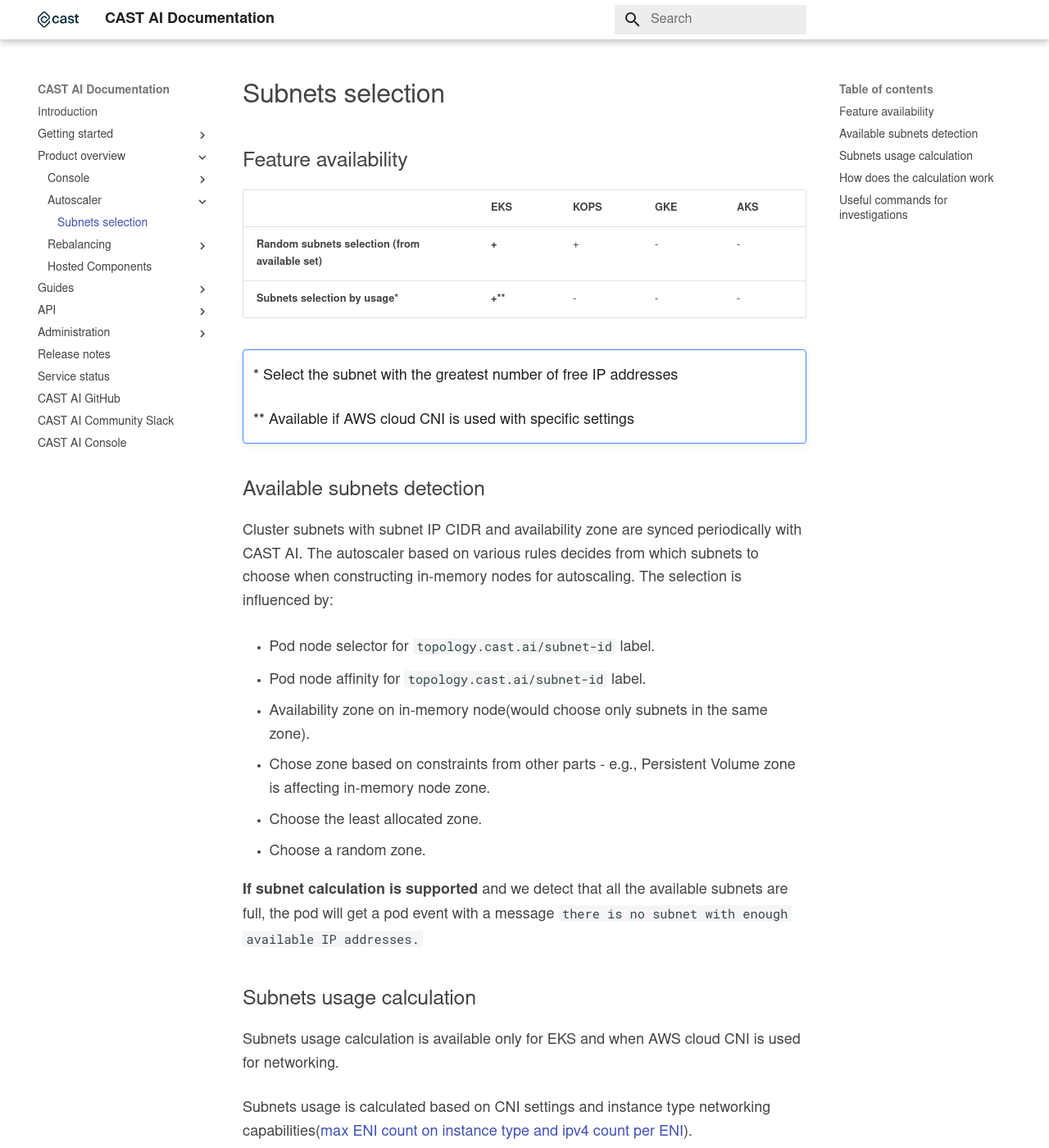
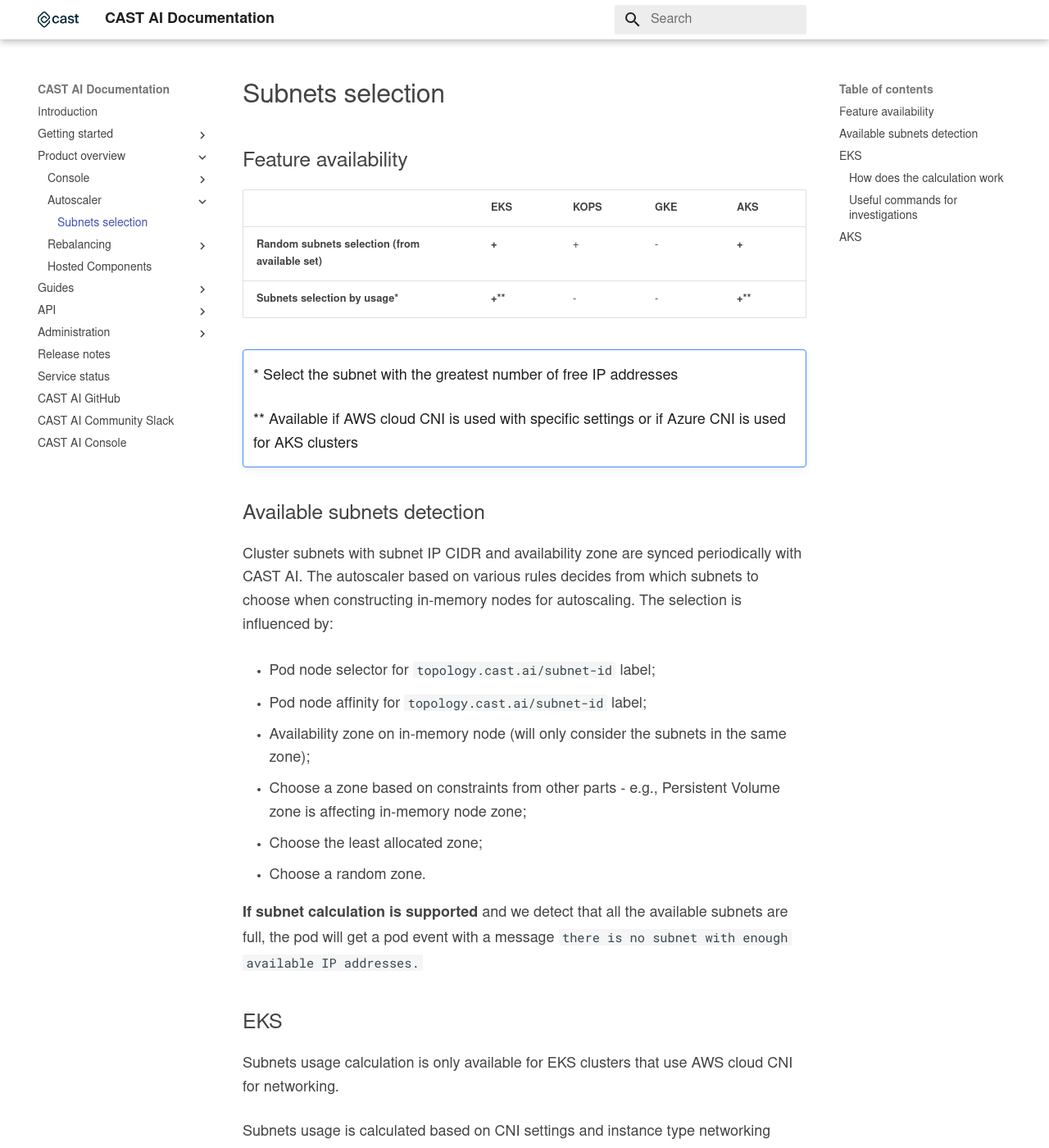
Before and after one commit to castai/docs, an MkDocs documentation site: the page built from docs/product-overview/autoscaler/features/subnets.md, in a window 1280 px wide and 1400 px high. Shown: the whole window at 82% size. Built offline with MkDocs 1.6.1 and Material for MkDocs 9.7.7, drawn with Linux system fonts in a browser that asks for light colours; some web fonts are replaced; some of the changed text lies outside the part shown.

Commit message:
Documentation for the subnet selection for AKS (#242)

````diff
--- a/docs/product-overview/autoscaler/features/subnets.md
+++ b/docs/product-overview/autoscaler/features/subnets.md
@@ -4,30 +4,30 @@
 
 |   | EKS | KOPS | GKE | AKS |
 | - | --- | ---- | --- | --- |
-| **Random subnets selection (from available set)** |  **+**  |  +   |  -  |  -  |
-| **Subnets selection by usage***                   | **+**** |  -   |  -  |  -  |
+| **Random subnets selection (from available set)** |  **+**  |  +   |  -  |  **+**  |
+| **Subnets selection by usage***                   | **+****|  -   |  -  |  **+**** |
 
 !!! Note ""
     \* Select the subnet with the greatest number of free IP addresses
 
-    ** Available if AWS cloud CNI is used with specific settings
+    ** Available if AWS cloud CNI is used with specific settings or if Azure CNI is used for AKS clusters
 
 ## Available subnets detection
 
 Cluster subnets with subnet IP CIDR and availability zone are synced periodically with CAST AI. The autoscaler based on various rules decides from which subnets to choose when constructing in-memory nodes for autoscaling. The selection is influenced by:
 
-* Pod node selector for `topology.cast.ai/subnet-id` label.
-* Pod node affinity for `topology.cast.ai/subnet-id` label.
-* Availability zone on in-memory node(would choose only subnets in the same zone).
-* Chose zone based on constraints from other parts - e.g., Persistent Volume zone is affecting in-memory node zone.
-* Choose the least allocated zone.
+* Pod node selector for `topology.cast.ai/subnet-id` label;
+* Pod node affinity for `topology.cast.ai/subnet-id` label;
+* Availability zone on in-memory node (will only consider the subnets in the same zone);
+* Choose a zone based on constraints from other parts - e.g., Persistent Volume zone is affecting in-memory node zone;
+* Choose the least allocated zone;
 * Choose a random zone.
 
 **If subnet calculation is supported** and we detect that all the available subnets are full, the pod will get a pod event with a message `there is no subnet with enough available IP addresses.`
 
-## Subnets usage calculation
+## EKS
 
-Subnets usage calculation is available only for EKS and when AWS cloud CNI is used for networking.
+Subnets usage calculation is only available for EKS clusters that use AWS cloud CNI for networking.
 
 Subnets usage is calculated based on CNI settings and instance type networking capabilities([max ENI count on instance type and ipv4 count per ENI](https://docs.aws.amazon.com/AWSEC2/latest/UserGuide/using-eni.html#AvailableIpPerENI)).
 
@@ -49,7 +49,7 @@
 | **ENABLE_PREFIX_DELEGATION**| `None` or `false` |
 | **ENABLE_IPv6**| `None` or `false` |
 
-## How does the calculation work
+### How does the calculation work
 
 The source of documentation is [here](https://github.com/aws/amazon-vpc-cni-k8s#eni-allocation).
 
@@ -65,7 +65,7 @@
 
 Here is a detailed description of how [WARM_ENI_TARGET, WARM_IP_TARGET, and MINIMUM_IP_TARGET work](https://github.com/aws/amazon-vpc-cni-k8s/blob/master/docs/eni-and-ip-target.md).
 
-## Useful commands for investigations
+### Useful commands for investigations
 
 Command to get subnet IPs allocation - we consider that subnet is used only for this K8s cluster (some worker groups or security groups might use some IPs if they were created with this subnet and this could result in few IPs difference between calculation and actual allocation, bringing failed node creation instead of pod event in some edge cases), using same subnets for anything else than this cluster will make this feature work incorrectly.
 
@@ -78,3 +78,11 @@
 ```bash
 kubectl get pod -o=custom-columns=NAME:.metadata.name,STATUS:.status.phase,NODE:.spec.nodeName,POD-IP:.status.podIP,HOST-IP:.status.hostIP --sort-by=.spec.nodeName  --all-namespaces
 ```
+
+## AKS
+
+Subnets usage calculation is only available for AKS clusters with Azure CNI enabled for networking. The network that contains the subnets to dynamically choose from should only be used in one cluster.
+
+Azure subnets are regional. Therefore, the allocation based on the least allocated zone cannot be performed while the allocation based on the least used subnet can.
+
+The calculation of subnet usage is done based on the fact that Azure reserves the first four and last IP address for a total of 5 IP addresses within each subnet. Additionally, whenever a node is created there is also a reservation of the number of IPs equal to the maximum number of pods supported by the node plus 1 for the node itself.
````
